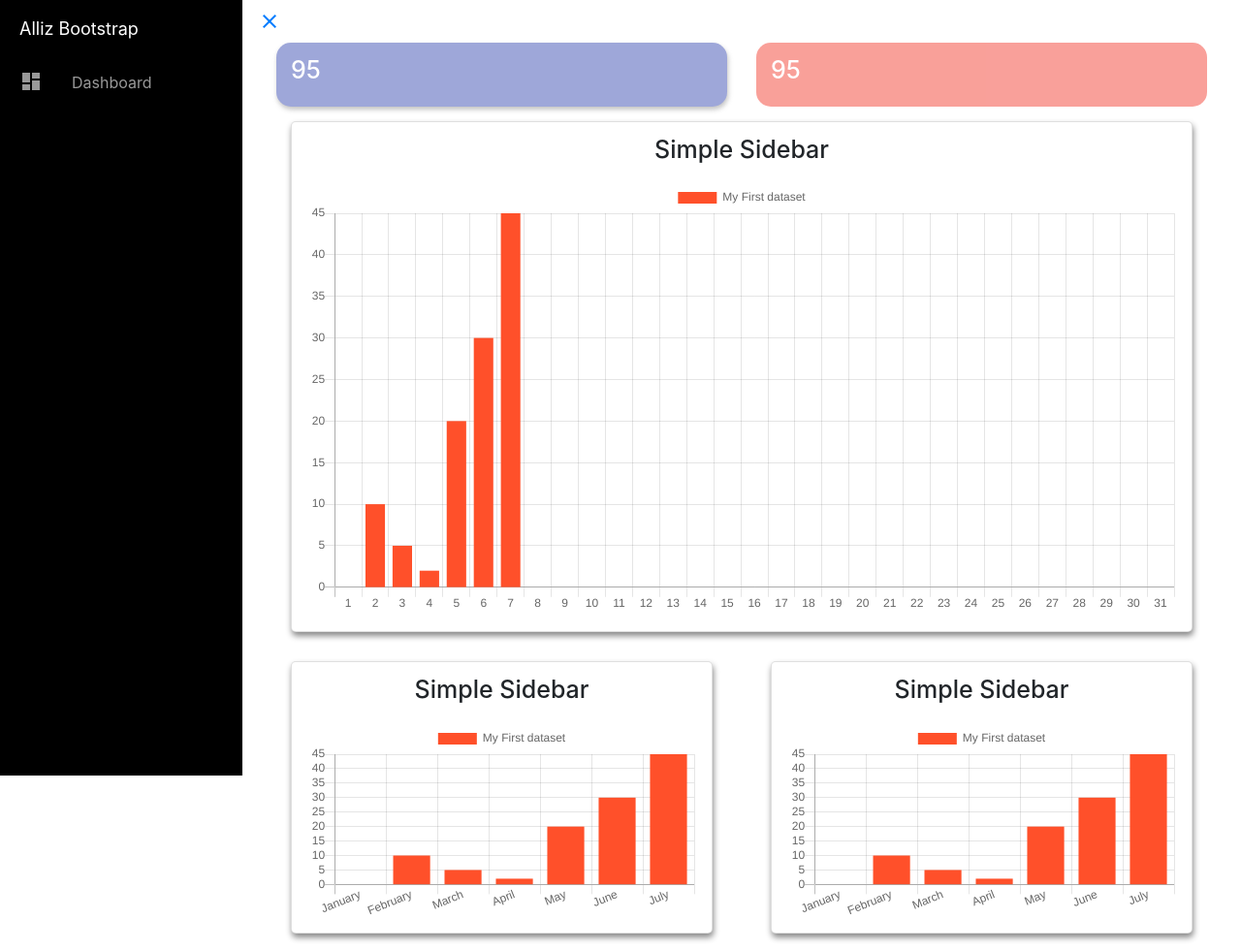
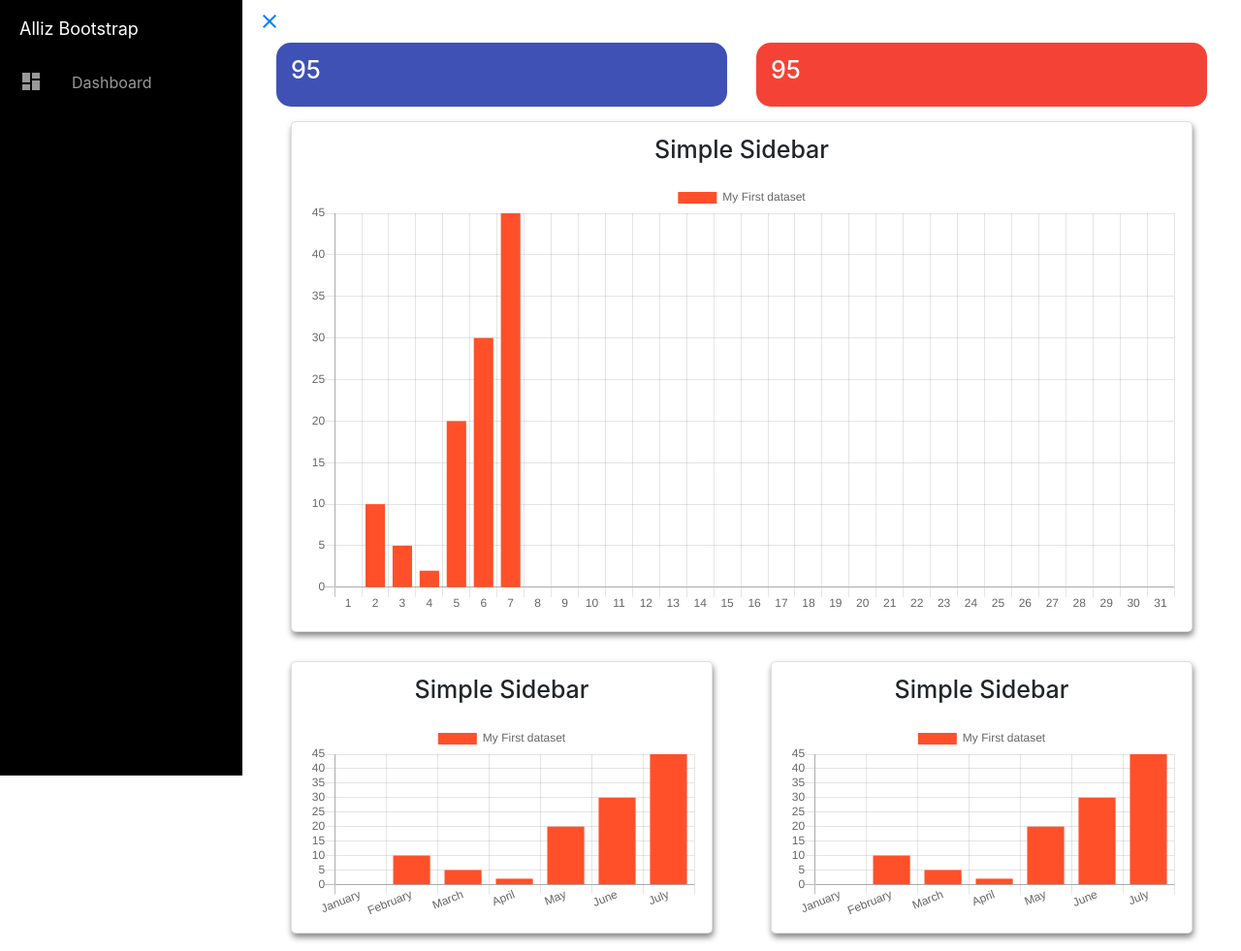
Before and after one commit to DiegoDigo/dashbord, a website: page index.html in a window 1280 px wide. Shown: the whole page at 97% size. Drawn offline with nearby package versions, Linux system fonts and the light colour scheme.

Commit message:
ajuste layout

```diff
--- a/css/simple-sidebar.css
+++ b/css/simple-sidebar.css
@@ -104,10 +104,13 @@ body {
    margin-top: -20px;
 }
 
+.btn-side-bar:hover{
+	border: none;
+}
+
 .chart-container {
   position: relative;
-  height: 15%;
-  width: 15%;
+
 }
 
 .icon {
@@ -133,7 +136,6 @@ body {
 	padding: 15px;
 	box-shadow: 85px black;
 	border-radius:15px;
-	opacity: 0.5;
 }
 
 .card_comanda_fechada h5{
@@ -147,12 +149,11 @@ body {
 	padding: 15px;
 	box-shadow: 85px black;
 	border-radius:15px;
-	opacity: 0.5;
-	box-shadow: 1px 3px 5px #888888;
+
 }
 
-div.card_comanda_aberta:hover {
-	opacity: 1;
+.card_comanda:hover {
+	box-shadow: 1px 3px 5px #888888;
 }
 
 .card_comanda_aberta h5{
--- a/index.html
+++ b/index.html
@@ -25,7 +25,7 @@
             </ul>
         </div>
         <div id="page-content-wrapper">
-            <div class="container-fluid">
+            <div class="container">
 			    <div class="row">
 				    <div class="col 12">
 						<a href="#menu-toggle" class="btn btn-side-bar" id="menu-toggle"><i class="material-icons">close</i></a>
@@ -33,12 +33,12 @@
 				</div>
 				<div class="row">
 				   <div class=" col-sm-6">
-				        <div class="card_comanda_aberta">
+				        <div class="card_comanda_aberta card_comanda">
 						    <h5>95</h5>
 						</div>
 				   </div>
 				   <div class="col-sm-6">
-				        <div class="card_comanda_fechada">
+				        <div class="card_comanda_fechada card_comanda">
 							<h5>95</h5>
 						</div>
 				   </div>
```
